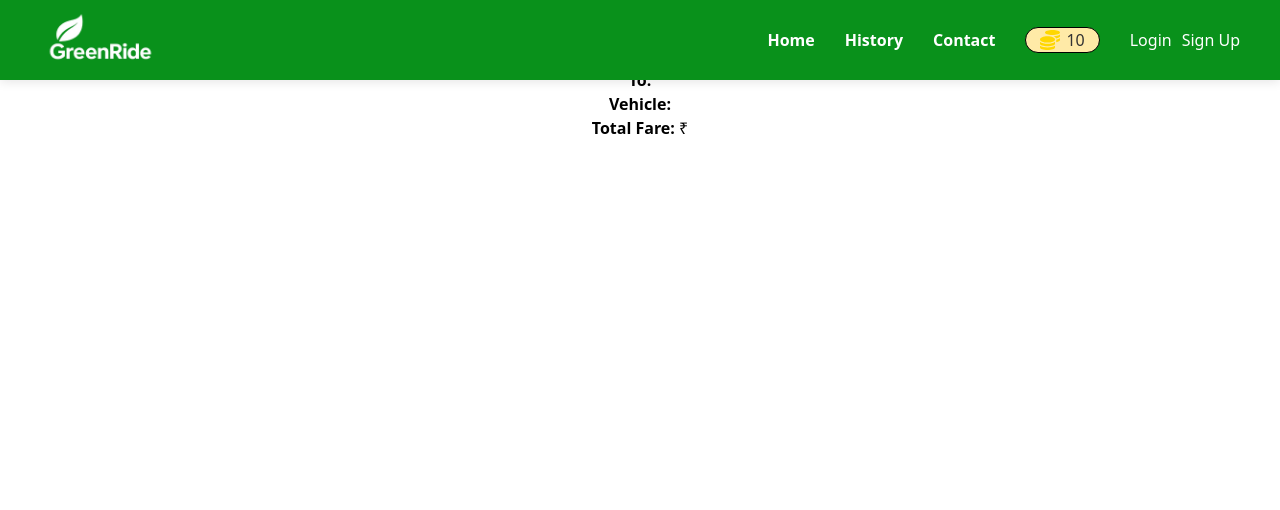
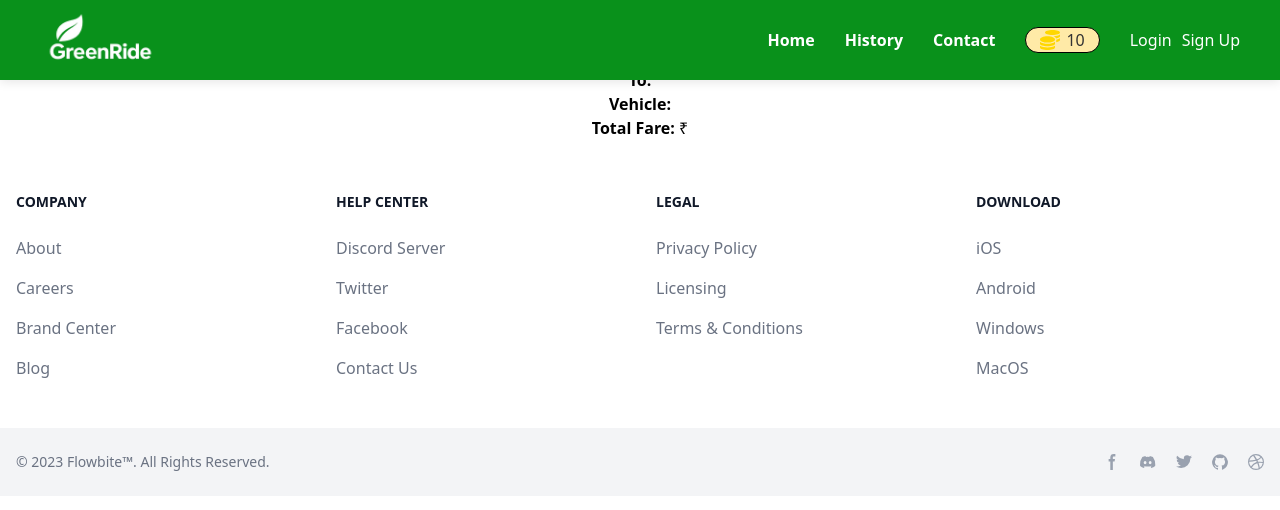
Before and after one commit to Pawan23Rathee/E-Riksha-Booking-app., a React (Vite) app: page /confirmation in a window 1280 px wide. Shown: the top 510 px of the page. Built offline with nearby package versions, Linux system fonts and the light colour scheme.

Commit message:
Footer Section is created in the website

```diff
--- a/src/App.jsx
+++ b/src/App.jsx
@@ -13,6 +13,7 @@
 import Booksection from './Pages/Booksection';
 import ConfirmationPage from './Pages/ConfirmationPage';
 import SplashScreen from './Components/SplashScreen';
+import Footer from './Components/Footer';
 
 function App() {
   const [showSplash, setShowSplash] = useState(true);
@@ -50,6 +51,7 @@
             <Route path="/booksection" element={<Booksection />} />
             <Route path="/confirmation" element={<ConfirmationPage />} />
           </Routes>
+          <Footer/>
         </>
       )}
     </Router>
--- /dev/null
+++ b/src/Components/Footer.jsx
@@ -0,0 +1,118 @@
+import React from 'react'
+
+const Footer = () => {
+  return (
+
+
+<footer class="bg-white dark:bg-gray-900 w-full">
+    <div class="mx-auto w-full max-w-screen-xl">
+      <div class="grid grid-cols-2 gap-8 px-4 py-6 lg:py-8 md:grid-cols-4">
+        <div>
+            <h2 class="mb-6 text-sm font-semibold text-gray-900 uppercase dark:text-white">Company</h2>
+            <ul class="text-gray-500 dark:text-gray-400 font-medium">
+                <li class="mb-4">
+                    <a href="#" class=" hover:underline">About</a>
+                </li>
+                <li class="mb-4">
+                    <a href="#" class="hover:underline">Careers</a>
+                </li>
+                <li class="mb-4">
+                    <a href="#" class="hover:underline">Brand Center</a>
+                </li>
+                <li class="mb-4">
+                    <a href="#" class="hover:underline">Blog</a>
+                </li>
+            </ul>
+        </div>
+        <div>
+            <h2 class="mb-6 text-sm font-semibold text-gray-900 uppercase dark:text-white">Help center</h2>
+            <ul class="text-gray-500 dark:text-gray-400 font-medium">
+                <li class="mb-4">
+                    <a href="#" class="hover:underline">Discord Server</a>
+                </li>
+                <li class="mb-4">
+                    <a href="#" class="hover:underline">Twitter</a>
+                </li>
+                <li class="mb-4">
+                    <a href="#" class="hover:underline">Facebook</a>
+                </li>
+                <li class="mb-4">
+                    <a href="#" class="hover:underline">Contact Us</a>
+                </li>
+            </ul>
+        </div>
+        <div>
+            <h2 class="mb-6 text-sm font-semibold text-gray-900 uppercase dark:text-white">Legal</h2>
+            <ul class="text-gray-500 dark:text-gray-400 font-medium">
+                <li class="mb-4">
+                    <a href="#" class="hover:underline">Privacy Policy</a>
+                </li>
+                <li class="mb-4">
+                    <a href="#" class="hover:underline">Licensing</a>
+                </li>
+                <li class="mb-4">
+                    <a href="#" class="hover:underline">Terms &amp; Conditions</a>
+                </li>
+            </ul>
+        </div>
+        <div>
+            <h2 class="mb-6 text-sm font-semibold text-gray-900 uppercase dark:text-white">Download</h2>
+            <ul class="text-gray-500 dark:text-gray-400 font-medium">
+                <li class="mb-4">
+                    <a href="#" class="hover:underline">iOS</a>
+                </li>
+                <li class="mb-4">
+                    <a href="#" class="hover:underline">Android</a>
+                </li>
+                <li class="mb-4">
+                    <a href="#" class="hover:underline">Windows</a>
+                </li>
+                <li class="mb-4">
+                    <a href="#" class="hover:underline">MacOS</a>
+                </li>
+            </ul>
+        </div>
+    </div>
+    <div class="px-4 py-6 bg-gray-100 dark:bg-gray-700 md:flex md:items-center md:justify-between">
+        <span class="text-sm text-gray-500 dark:text-gray-300 sm:text-center">© 2023 <a href="https://flowbite.com/">Flowbite™</a>. All Rights Reserved.
+        </span>
+        <div class="flex mt-4 sm:justify-center md:mt-0 space-x-5 rtl:space-x-reverse">
+            <a href="#" class="text-gray-400 hover:text-gray-900 dark:hover:text-white">
+                  <svg class="w-4 h-4" aria-hidden="true" xmlns="http://www.w3.org/2000/svg" fill="currentColor" viewBox="0 0 8 19">
+                        <path fill-rule="evenodd" d="M6.135 3H8V0H6.135a4.147 4.147 0 0 0-4.142 4.142V6H0v3h2v9.938h3V9h2.021l.592-3H5V3.591A.6.6 0 0 1 5.592 3h.543Z" clip-rule="evenodd"/>
+                    </svg>
+                  <span class="sr-only">Facebook page</span>
+              </a>
+              <a href="#" class="text-gray-400 hover:text-gray-900 dark:hover:text-white">
+                  <svg class="w-4 h-4" aria-hidden="true" xmlns="http://www.w3.org/2000/svg" fill="currentColor" viewBox="0 0 21 16">
+                        <path d="M16.942 1.556a16.3 16.3 0 0 0-4.126-1.3 12.04 12.04 0 0 0-.529 1.1 15.175 15.175 0 0 0-4.573 0 11.585 11.585 0 0 0-.535-1.1 16.274 16.274 0 0 0-4.129 1.3A17.392 17.392 0 0 0 .182 13.218a15.785 15.785 0 0 0 4.963 2.521c.41-.564.773-1.16 1.084-1.785a10.63 10.63 0 0 1-1.706-.83c.143-.106.283-.217.418-.33a11.664 11.664 0 0 0 10.118 0c.137.113.277.224.418.33-.544.328-1.116.606-1.71.832a12.52 12.52 0 0 0 1.084 1.785 16.46 16.46 0 0 0 5.064-2.595 17.286 17.286 0 0 0-2.973-11.59ZM6.678 10.813a1.941 1.941 0 0 1-1.8-2.045 1.93 1.93 0 0 1 1.8-2.047 1.919 1.919 0 0 1 1.8 2.047 1.93 1.93 0 0 1-1.8 2.045Zm6.644 0a1.94 1.94 0 0 1-1.8-2.045 1.93 1.93 0 0 1 1.8-2.047 1.918 1.918 0 0 1 1.8 2.047 1.93 1.93 0 0 1-1.8 2.045Z"/>
+                    </svg>
+                  <span class="sr-only">Discord community</span>
+              </a>
+              <a href="#" class="text-gray-400 hover:text-gray-900 dark:hover:text-white">
+                  <svg class="w-4 h-4" aria-hidden="true" xmlns="http://www.w3.org/2000/svg" fill="currentColor" viewBox="0 0 20 17">
+                    <path fill-rule="evenodd" d="M20 1.892a8.178 8.178 0 0 1-2.355.635 4.074 4.074 0 0 0 1.8-2.235 8.344 8.344 0 0 1-2.605.98A4.13 4.13 0 0 0 13.85 0a4.068 4.068 0 0 0-4.1 4.038 4 4 0 0 0 .105.919A11.705 11.705 0 0 1 1.4.734a4.006 4.006 0 0 0 1.268 5.392 4.165 4.165 0 0 1-1.859-.5v.05A4.057 4.057 0 0 0 4.1 9.635a4.19 4.19 0 0 1-1.856.07 4.108 4.108 0 0 0 3.831 2.807A8.36 8.36 0 0 1 0 14.184 11.732 11.732 0 0 0 6.291 16 11.502 11.502 0 0 0 17.964 4.5c0-.177 0-.35-.012-.523A8.143 8.143 0 0 0 20 1.892Z" clip-rule="evenodd"/>
+                </svg>
+                  <span class="sr-only">Twitter page</span>
+              </a>
+              <a href="#" class="text-gray-400 hover:text-gray-900 dark:hover:text-white">
+                  <svg class="w-4 h-4" aria-hidden="true" xmlns="http://www.w3.org/2000/svg" fill="currentColor" viewBox="0 0 20 20">
+                        <path fill-rule="evenodd" d="M10 .333A9.911 9.911 0 0 0 6.866 19.65c.5.092.678-.215.678-.477 0-.237-.01-1.017-.014-1.845-2.757.6-3.338-1.169-3.338-1.169a2.627 2.627 0 0 0-1.1-1.451c-.9-.615.07-.6.07-.6a2.084 2.084 0 0 1 1.518 1.021 2.11 2.11 0 0 0 2.884.823c.044-.503.268-.973.63-1.325-2.2-.25-4.516-1.1-4.516-4.9A3.832 3.832 0 0 1 4.7 7.068a3.56 3.56 0 0 1 .095-2.623s.832-.266 2.726 1.016a9.409 9.409 0 0 1 4.962 0c1.89-1.282 2.717-1.016 2.717-1.016.366.83.402 1.768.1 2.623a3.827 3.827 0 0 1 1.02 2.659c0 3.807-2.319 4.644-4.525 4.889a2.366 2.366 0 0 1 .673 1.834c0 1.326-.012 2.394-.012 2.72 0 .263.18.572.681.475A9.911 9.911 0 0 0 10 .333Z" clip-rule="evenodd"/>
+                  </svg>
+                  <span class="sr-only">GitHub account</span>
+              </a>
+              <a href="#" class="text-gray-400 hover:text-gray-900 dark:hover:text-white">
+                  <svg class="w-4 h-4" aria-hidden="true" xmlns="http://www.w3.org/2000/svg" fill="currentColor" viewBox="0 0 20 20">
+                    <path fill-rule="evenodd" d="M10 0a10 10 0 1 0 10 10A10.009 10.009 0 0 0 10 0Zm6.613 4.614a8.523 8.523 0 0 1 1.93 5.32 20.094 20.094 0 0 0-5.949-.274c-.059-.149-.122-.292-.184-.441a23.879 23.879 0 0 0-.566-1.239 11.41 11.41 0 0 0 4.769-3.366ZM8 1.707a8.821 8.821 0 0 1 2-.238 8.5 8.5 0 0 1 5.664 2.152 9.608 9.608 0 0 1-4.476 3.087A45.758 45.758 0 0 0 8 1.707ZM1.642 8.262a8.57 8.57 0 0 1 4.73-5.981A53.998 53.998 0 0 1 9.54 7.222a32.078 32.078 0 0 1-7.9 1.04h.002Zm2.01 7.46a8.51 8.51 0 0 1-2.2-5.707v-.262a31.64 31.64 0 0 0 8.777-1.219c.243.477.477.964.692 1.449-.114.032-.227.067-.336.1a13.569 13.569 0 0 0-6.942 5.636l.009.003ZM10 18.556a8.508 8.508 0 0 1-5.243-1.8 11.717 11.717 0 0 1 6.7-5.332.509.509 0 0 1 .055-.02 35.65 35.65 0 0 1 1.819 6.476 8.476 8.476 0 0 1-3.331.676Zm4.772-1.462A37.232 37.232 0 0 0 13.113 11a12.513 12.513 0 0 1 5.321.364 8.56 8.56 0 0 1-3.66 5.73h-.002Z" clip-rule="evenodd"/>
+                </svg>
+                  <span class="sr-only">Dribbble account</span>
+              </a>
+        </div>
+      </div>
+    </div>
+</footer>
+
+  )
+}
+
+export default Footer
```
